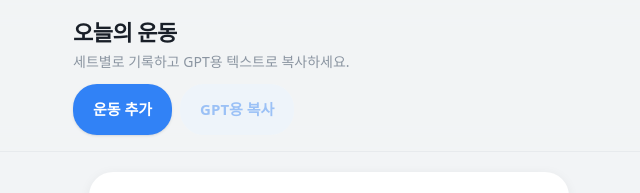
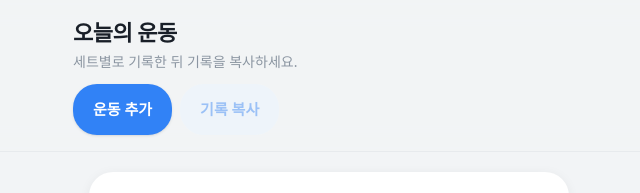
Before and after one commit to devjaeyoon/daily-workout-routine, a React (Vite) app: page / in a window 1280 px wide. Shown: the top 193 px of the page, without its empty margins (311-951 px from the left). Built offline with nearby package versions, Linux system fonts and the light colour scheme; a web font is replaced by a local one.

Commit message:
refactor: generalize workout log copy labels away from GPT wording

```diff
--- a/src/App.tsx
+++ b/src/App.tsx
@@ -118,7 +118,7 @@ export default function App() {
                 오늘의 운동
               </h1>
               <p className="mt-0.5 text-[14px] text-[#8B95A1]">
-                세트별로 기록하고 GPT용 텍스트로 복사하세요.
+                세트별로 기록한 뒤 기록을 복사하세요.
               </p>
             </div>
           </div>
@@ -132,7 +132,7 @@ export default function App() {
               onClick={() => void copyPrompt()}
               disabled={workoutLogs.length === 0}
             >
-              {copyDone ? '복사됨' : 'GPT용 복사'}
+              {copyDone ? '복사됨' : '기록 복사'}
             </Button>
           </div>
         </div>
```
